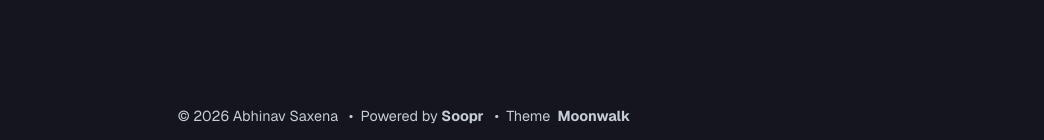
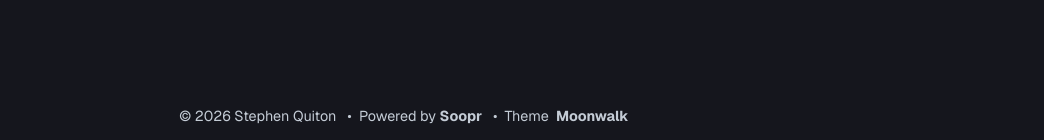
Before and after one commit to matter-of-faith/matter-of-faith.github.io, a Jekyll site: the page built from index.md, in a window 1280 px wide and 900 px high, scrolled down 1331 px. Shown: the part 757-897 px from the top of the window, without its empty margins (236-1280 px from the left). Built offline with Jekyll 4.4.1, drawn with Linux system fonts in a browser that asks for light colours; some of the changed text lies outside the part shown.

Commit message:
Update _config.yml

```diff
--- a/_config.yml
+++ b/_config.yml
@@ -1,15 +1,15 @@
-title: Moonwalk
-author: Abhinav Saxena
-url: https://www.abhinavsaxena.com # root address of the site
-baseurl: "/moonwalk/" # set to "/moonwalk" if hosting under a project subpath
+title: Matter of Faith
+author: Stephen Quiton
+url: https://matter-of-faith.github.io/ # root address of the site
+baseurl: "" # set to "/moonwalk" if hosting under a project subpath
 description: > # description of the site (multiple lines allowed)
   Moonwalk is a fast and elegant Jekyll theme with a clean dark mode. It comes with horizontal list (for navbar and footer), card list (for portfolio), and a generic vertical list. It is very easy to modify in case you want to build over it - please see _layouts/home.html to do that.
 
 permalink: /:slug
 
-twitter:
-  username: abhinav # update or delete this
-  card: summary_large_image
+# twitter:
+#   username: abhinav # update or delete this
+#   card: summary_large_image
 
 #theme: moonwalk # if you are using GitHub Pages, change it to remote_theme: abhinavs/moonwalk
 remote_theme: abhinavs/moonwalk
```
